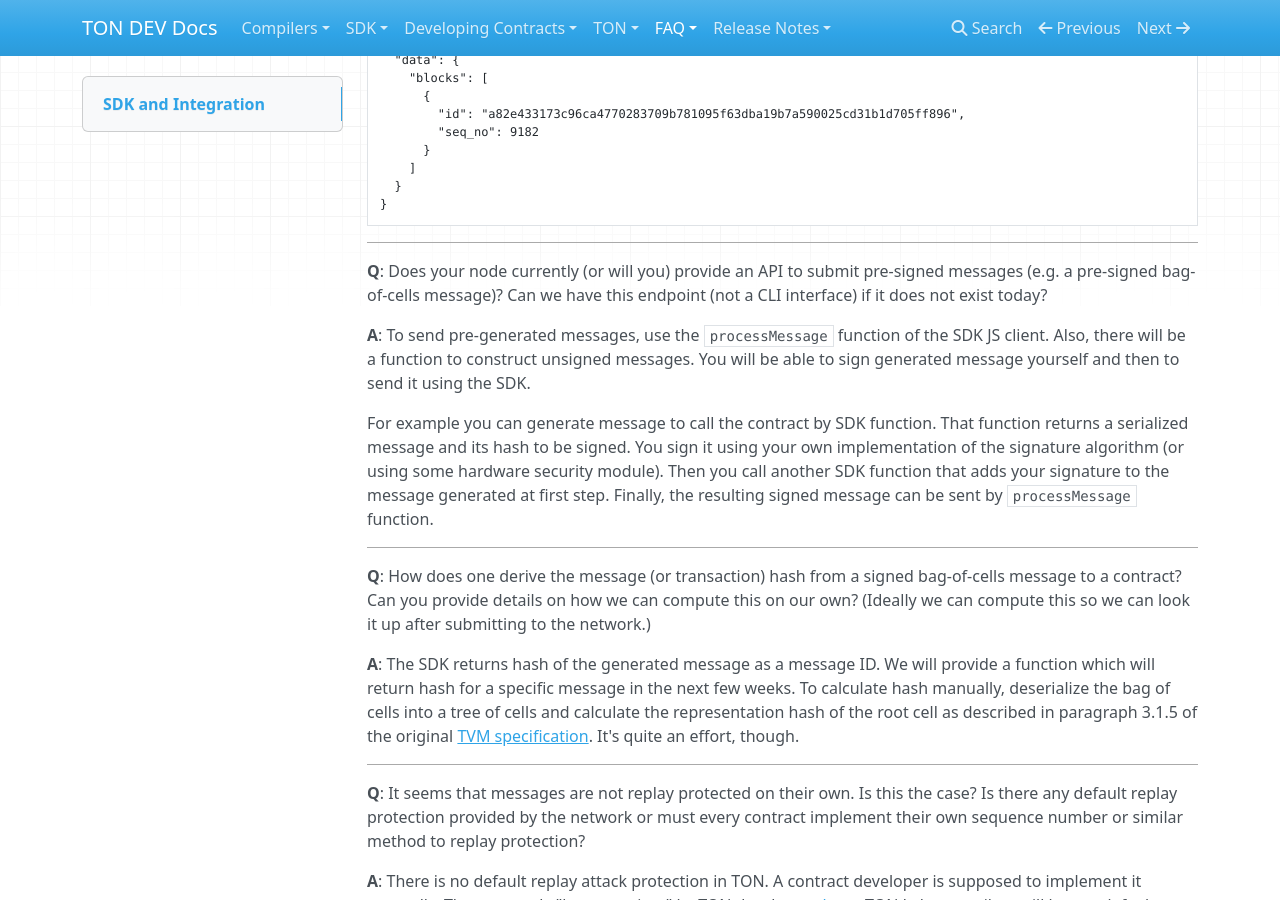
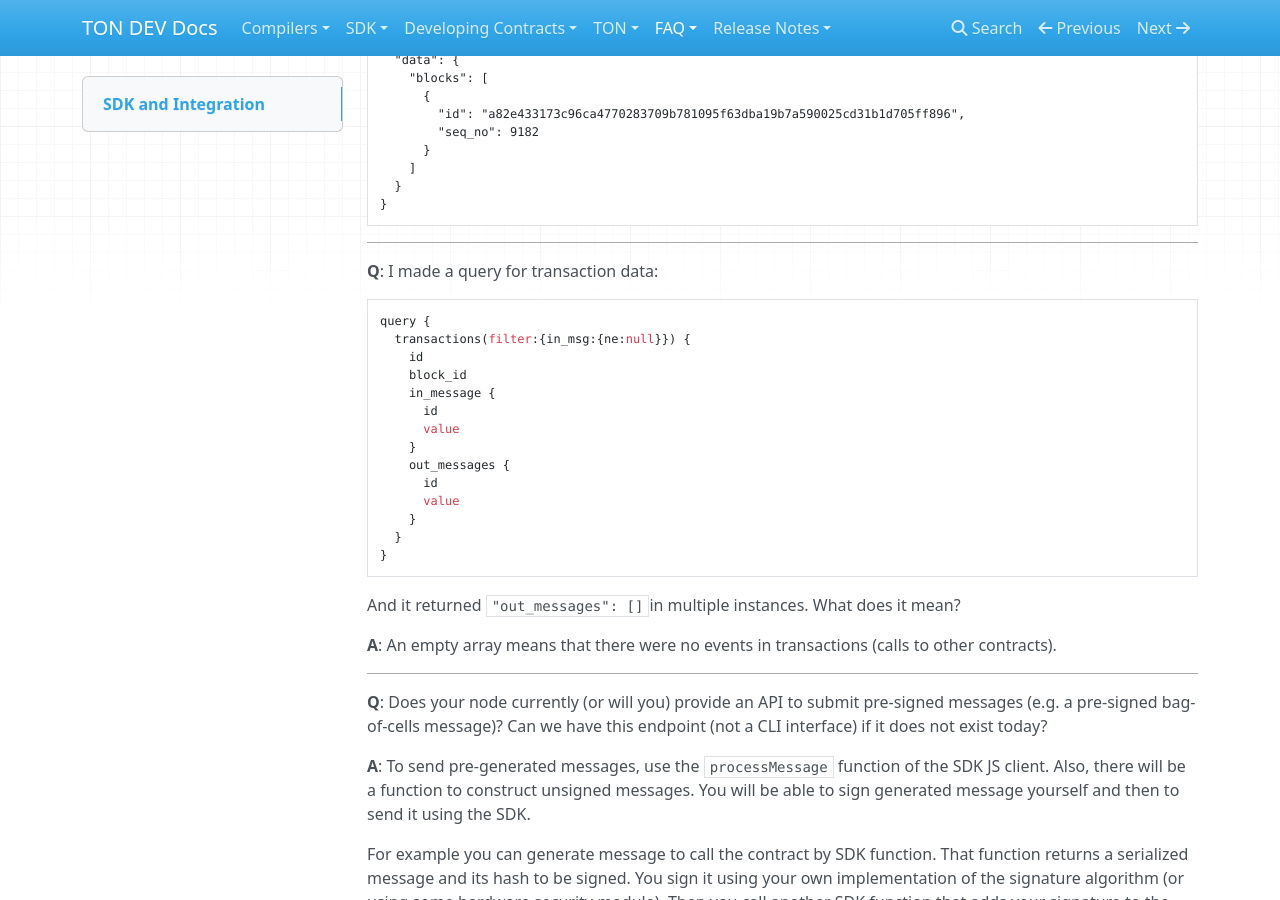
Before and after one commit to vird/public_documentation, an MkDocs documentation site: the page built from docs/FAQ/SDK and Integration.md, in a window 1280 px wide and 900 px high, scrolled down 2036 px. Built offline with MkDocs 1.6.1, drawn with Linux system fonts in a browser that asks for light colours; nearby versions of some CDN libraries.

Commit message:
Update SDK and Integration.md

````diff
--- a/docs/FAQ/SDK and Integration.md
+++ b/docs/FAQ/SDK and Integration.md
@@ -103,6 +103,31 @@ query {
 
 ------
 
+**Q**: I made a query for transaction data:
+
+```sql
+query {
+  transactions(filter:{in_msg:{ne:null}}) {
+    id
+    block_id
+    in_message {
+      id
+      value
+    }
+    out_messages {
+      id
+      value
+    }
+  }
+}
+```
+
+And it returned `"out_messages": []`in multiple instances. What does it mean?
+
+**A**: An empty array means that there were no events in transactions (calls to other contracts).
+
+------
+
 **Q**: Does your node currently (or will you) provide an API to submit pre-signed messages (e.g. a pre-signed bag-of-cells message)? Can we have this endpoint (not a CLI interface) if it does not exist today?
 
 **A**: To send pre-generated messages, use the `processMessage` function of the SDK JS client. Also, there will be a function to construct unsigned messages. You will be able to sign generated message yourself and then to send it using the SDK.
````
